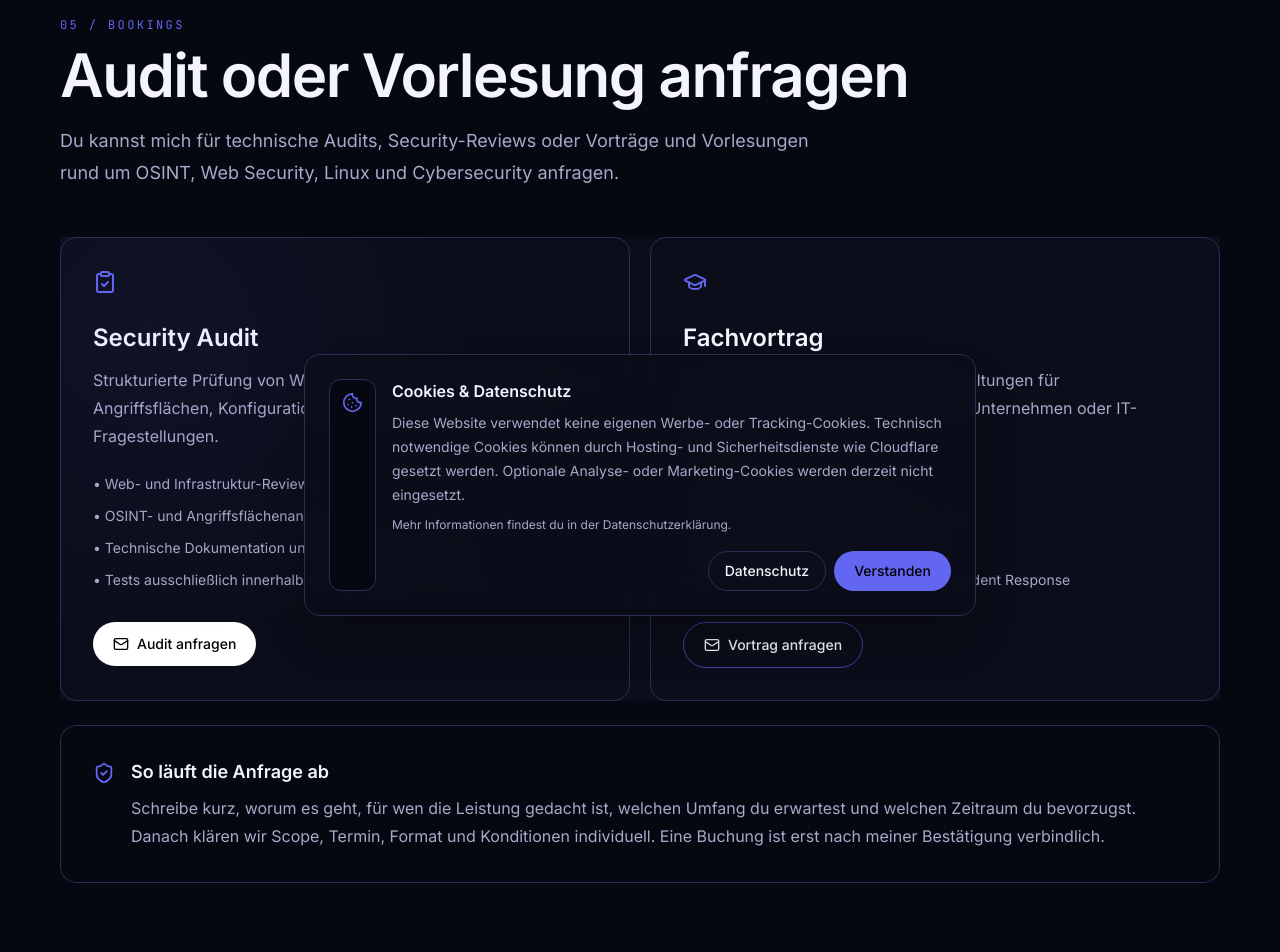
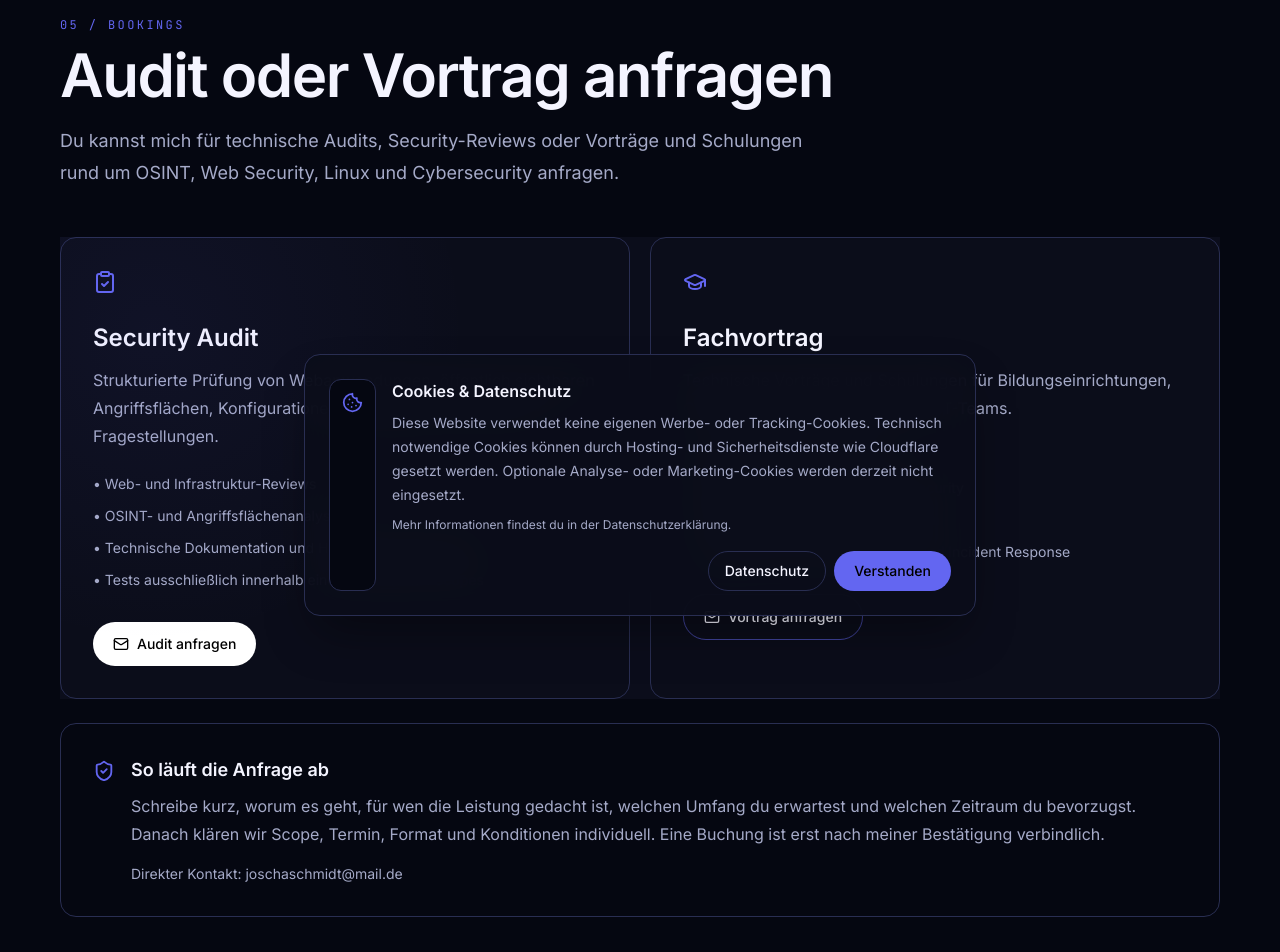
Before and after one commit to aaron0sec/webseite, a Next.js app: page /buchung in a window 1280 px wide. Shown: the part 160-1112 px from the top of the page. Built offline with nearby package versions, Linux system fonts and the light colour scheme.

Commit message:
fix(contact): use primary email for bookings

```diff
--- a/src/app/buchung/page.tsx
+++ b/src/app/buchung/page.tsx
@@ -3,20 +3,22 @@ import { ClipboardCheck, GraduationCap, Mail, ShieldCheck } from "lucide-react";
 
 export const metadata: Metadata = {
   title: "Audit & Vorlesungen buchen",
-  description: "Anfrage für technische Audits, Security-Reviews und Vorlesungen zu OSINT, Web Security, Linux und Cybersecurity.",
+  description: "Anfrage für technische Audits, Security-Reviews und Vorträge zu OSINT, Web Security, Linux und Cybersecurity.",
 };
 
 export const dynamic = "force-dynamic";
 export const revalidate = 0;
+
+const email = "joschaschmidt@mail.de";
 
 export default function BookingPage() {
   return (
     <main className="container py-20 sm:py-28">
       <section className="max-w-4xl">
         <p className="font-mono text-xs tracking-[0.2em] text-[var(--accent)]">05 / BOOKINGS</p>
-        <h1 className="mt-3 text-4xl font-semibold tracking-tight sm:text-6xl">Audit oder Vorlesung anfragen</h1>
+        <h1 className="mt-3 text-4xl font-semibold tracking-tight sm:text-6xl">Audit oder Vortrag anfragen</h1>
         <p className="mt-5 max-w-3xl text-lg leading-8 text-[var(--muted)]">
-          Du kannst mich für technische Audits, Security-Reviews oder Vorträge und Vorlesungen rund um OSINT, Web Security, Linux und Cybersecurity anfragen.
+          Du kannst mich für technische Audits, Security-Reviews oder Vorträge und Schulungen rund um OSINT, Web Security, Linux und Cybersecurity anfragen.
         </p>
       </section>
 
@@ -26,20 +28,20 @@ export default function BookingPage() {
           <h2 className="mt-7 text-2xl font-semibold">Security Audit</h2>
           <p className="mt-3 leading-7 text-[var(--muted)]">Strukturierte Prüfung von Webanwendungen, öffentlich sichtbaren Angriffsflächen, Konfigurationen oder technischen Security-Fragestellungen.</p>
           <ul className="mt-6 space-y-3 text-sm text-[var(--muted)]"><li>• Web- und Infrastruktur-Reviews</li><li>• OSINT- und Angriffsflächenanalyse</li><li>• Technische Dokumentation und Handlungsempfehlungen</li><li>• Tests ausschließlich innerhalb eines vereinbarten Scopes</li></ul>
-          <a href="mailto:aaronfree00@proton.me?subject=Anfrage%20%E2%80%93%20Security%20Audit" className="mt-8 inline-flex min-h-11 items-center gap-2 rounded-full bg-white px-5 py-3 text-sm font-medium !text-black transition hover:-translate-y-0.5 hover:bg-zinc-200"><Mail size={16}/> Audit anfragen</a>
+          <a href={`mailto:${email}?subject=Anfrage%20%E2%80%93%20Security%20Audit`} className="mt-8 inline-flex min-h-11 items-center gap-2 rounded-full bg-white px-5 py-3 text-sm font-medium !text-black transition hover:-translate-y-0.5 hover:bg-zinc-200"><Mail size={16}/> Audit anfragen</a>
         </article>
 
         <article className="rounded-2xl border border-[var(--border)] bg-[var(--surface)] p-7 sm:p-8">
           <GraduationCap className="text-[var(--accent)]" size={24} />
           <h2 className="mt-7 text-2xl font-semibold">Fachvortrag</h2>
-          <p className="mt-3 leading-7 text-[var(--muted)]">Technische Vorträge und Lehrveranstaltungen für Bildungseinrichtungen, Communities, Unternehmen oder IT-Teams.</p>
+          <p className="mt-3 leading-7 text-[var(--muted)]">Technische Vorträge und Schulungen für Bildungseinrichtungen, Communities, Unternehmen oder IT-Teams.</p>
           <ul className="mt-6 space-y-3 text-sm text-[var(--muted)]"><li>• OSINT und digitale Recherche</li><li>• Grundlagen und Praxis der Web Security</li><li>• Linux für Security und Administration</li><li>• Cybersecurity, Threat Awareness und Incident Response</li></ul>
-          <a href="mailto:aaronfree00@proton.me?subject=Anfrage%20%E2%80%93%20Fachvortrag" className="mt-8 inline-flex min-h-11 items-center gap-2 rounded-full border border-[var(--accent)]/60 px-5 py-3 text-sm font-medium text-[var(--accent)] transition hover:bg-[var(--accent)]/10"><Mail size={16}/> Vortrag anfragen</a>
+          <a href={`mailto:${email}?subject=Anfrage%20%E2%80%93%20Fachvortrag`} className="mt-8 inline-flex min-h-11 items-center gap-2 rounded-full border border-[var(--accent)]/60 px-5 py-3 text-sm font-medium text-[var(--accent)] transition hover:bg-[var(--accent)]/10"><Mail size={16}/> Vortrag anfragen</a>
         </article>
       </section>
 
       <section className="mt-6 rounded-2xl border border-[var(--border)] bg-[var(--surface-2)] p-7 sm:p-8">
-        <div className="flex gap-4"><ShieldCheck className="mt-1 shrink-0 text-[var(--accent)]" size={22}/><div><h2 className="text-lg font-semibold">So läuft die Anfrage ab</h2><p className="mt-2 leading-7 text-[var(--muted)]">Schreibe kurz, worum es geht, für wen die Leistung gedacht ist, welchen Umfang du erwartest und welchen Zeitraum du bevorzugst. Danach klären wir Scope, Termin, Format und Konditionen individuell. Eine Buchung ist erst nach meiner Bestätigung verbindlich.</p></div></div>
+        <div className="flex gap-4"><ShieldCheck className="mt-1 shrink-0 text-[var(--accent)]" size={22}/><div><h2 className="text-lg font-semibold">So läuft die Anfrage ab</h2><p className="mt-2 leading-7 text-[var(--muted)]">Schreibe kurz, worum es geht, für wen die Leistung gedacht ist, welchen Umfang du erwartest und welchen Zeitraum du bevorzugst. Danach klären wir Scope, Termin, Format und Konditionen individuell. Eine Buchung ist erst nach meiner Bestätigung verbindlich.</p><p className="mt-4 text-sm text-[var(--muted)]">Direkter Kontakt: <a className="text-[var(--accent)] hover:underline" href={`mailto:${email}`}>{email}</a></p></div></div>
       </section>
     </main>
   );
```
